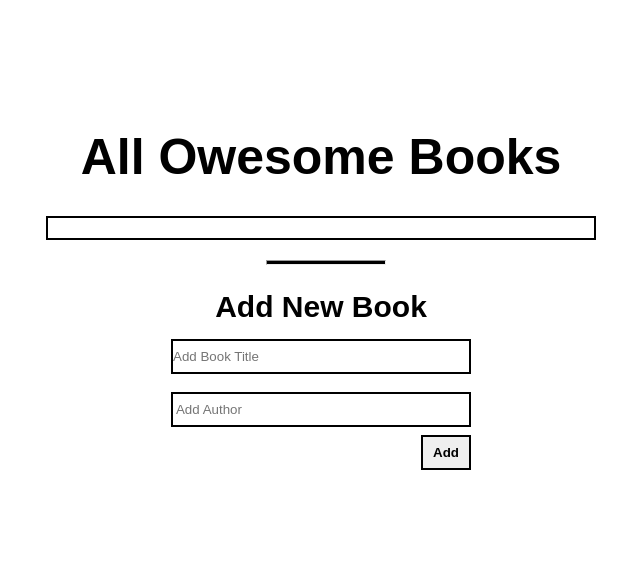
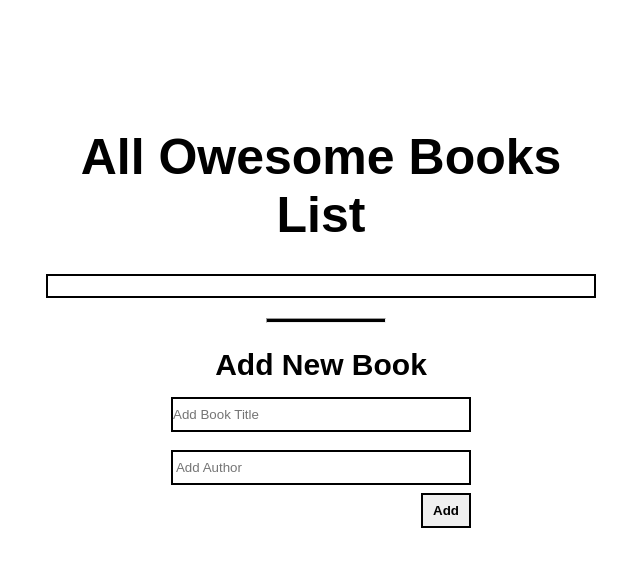
Before and after one commit to afiamoah/Owesome-Books, a website: page index.html in a window 1280 px wide. Shown: the whole page, without its empty margins (319-959 px from the left). Drawn offline with Linux system fonts and the light colour scheme.

Commit message:
Modify index.html

```diff
--- a/index.html
+++ b/index.html
@@ -4,12 +4,12 @@
     <meta charset="UTF-8">
     <meta http-equiv="X-UA-Compatible" content="IE=edge">
     <meta name="viewport" content="width=device-width, initial-scale=1.0">
-    <title>Owesome Books</title>
+    <title>Owesome Books App</title>
     <link rel="stylesheet" href="index.css">
 </head>
 <body>
     <div class="main-container">
-        <h1 class="owesome-header">All Owesome Books</h1>
+        <h1 class="owesome-header">All Owesome Books List</h1>
         <section class="HoldCollection">
             <table class="collection">
 
```
